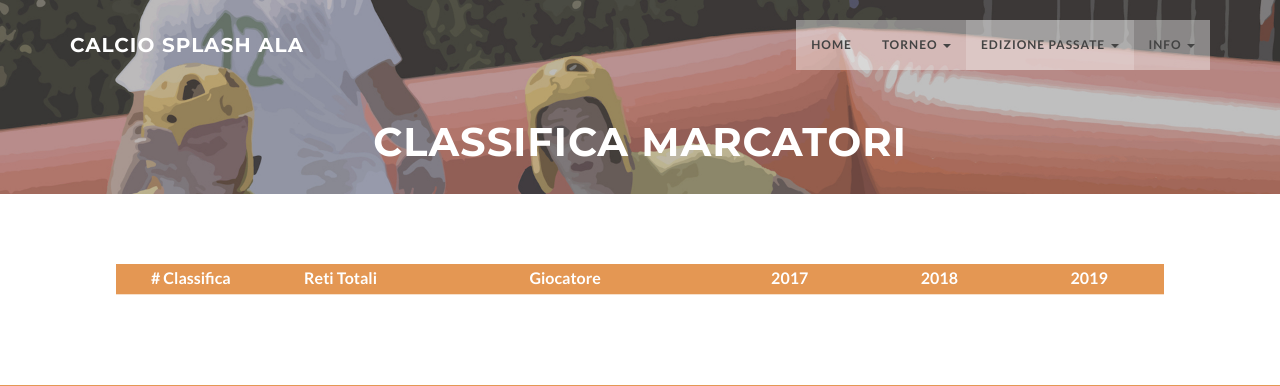
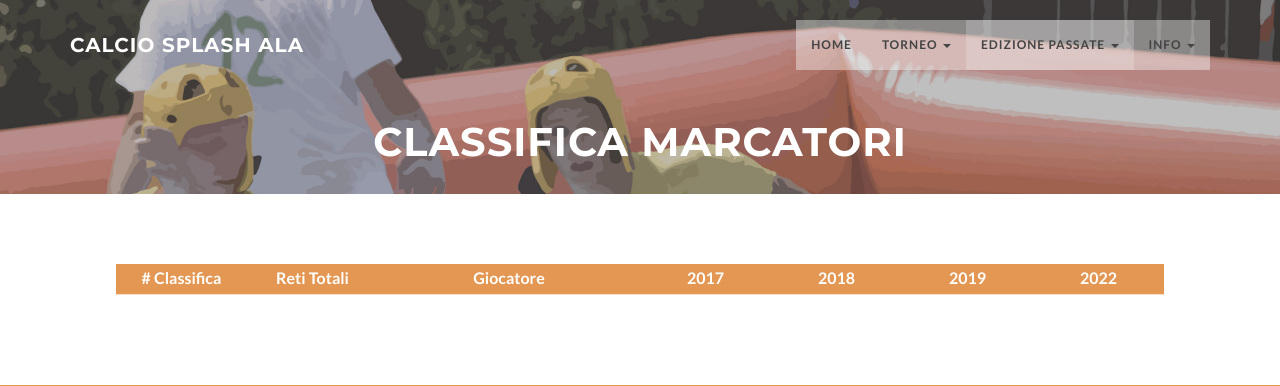
Before and after one commit to stellamargonar/calcio_splash, a Django app: a page that uses calcio_splash/templates/albomarcatori.html in a window 1280 px wide. Shown: the top 386 px of the page. Run offline with Django 3.2, Linux system fonts and the light colour scheme; data that the repository does not hold is empty; some libraries are stand-ins or nearby versions.

Commit message:
add 2022 to albo marcatori

```diff
--- a/calcio_splash/templates/albomarcatori.html
+++ b/calcio_splash/templates/albomarcatori.html
@@ -20,6 +20,7 @@
                             <th style="width: 10%;">2017</th>
                             <th style="width: 10%;">2018</th>
                             <th style="width: 10%;">2019</th>
+                            <th style="width: 10%;">2022</th>
                         </tr>
                         {% for player in classifica %}
                             {% if player.total > 0 %}
@@ -31,6 +32,7 @@
                                     <td style="width: 10%;">{{ player.2017 }}</td>
                                     <td style="width: 10%;">{{ player.2018 }}</td>
                                     <td style="width: 10%;">{{ player.2019 }}</td>
+                                    <td style="width: 10%;">{{ player.2022 }}</td>
 
                                 </tr>
                             {% endif %}
```
